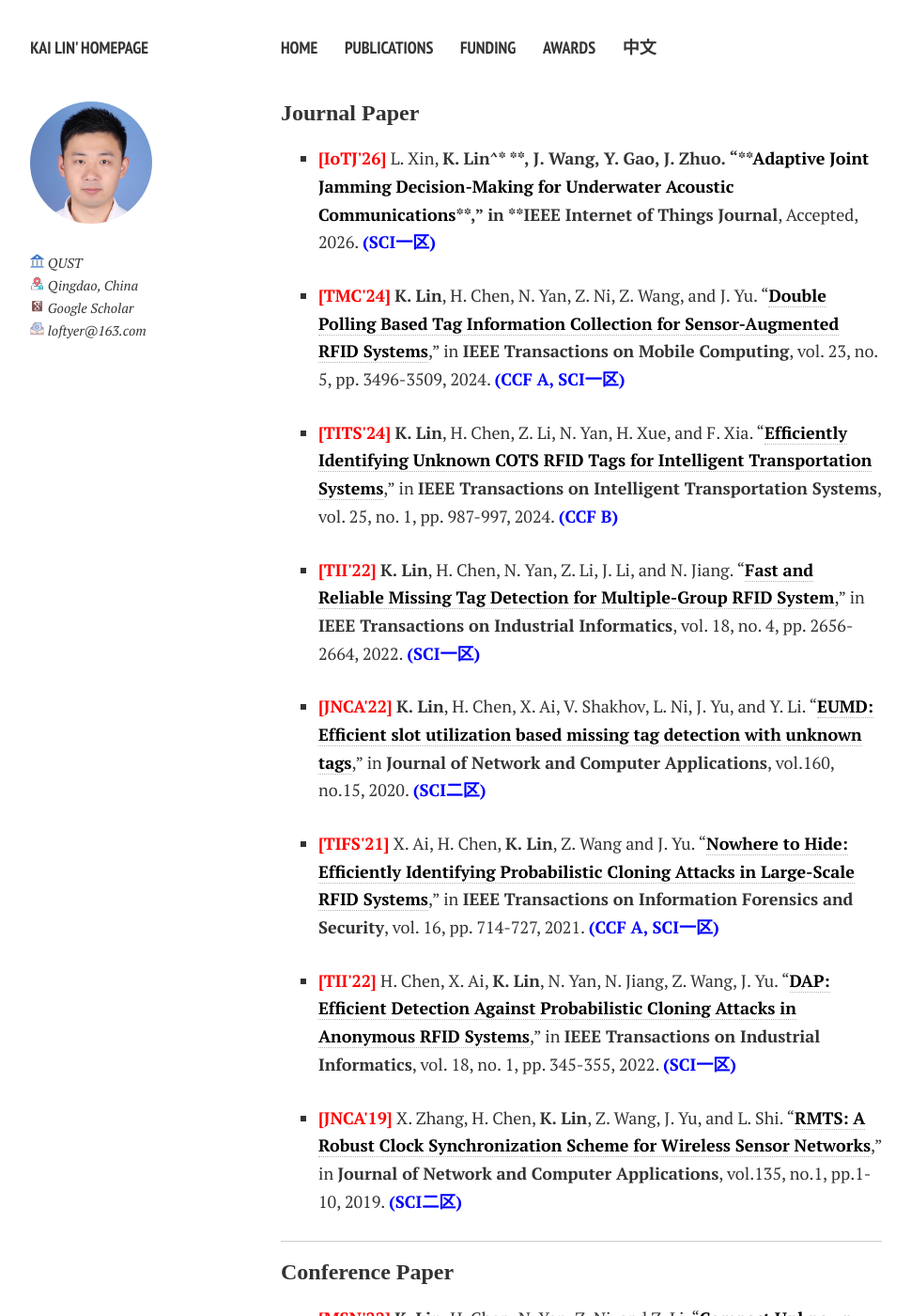
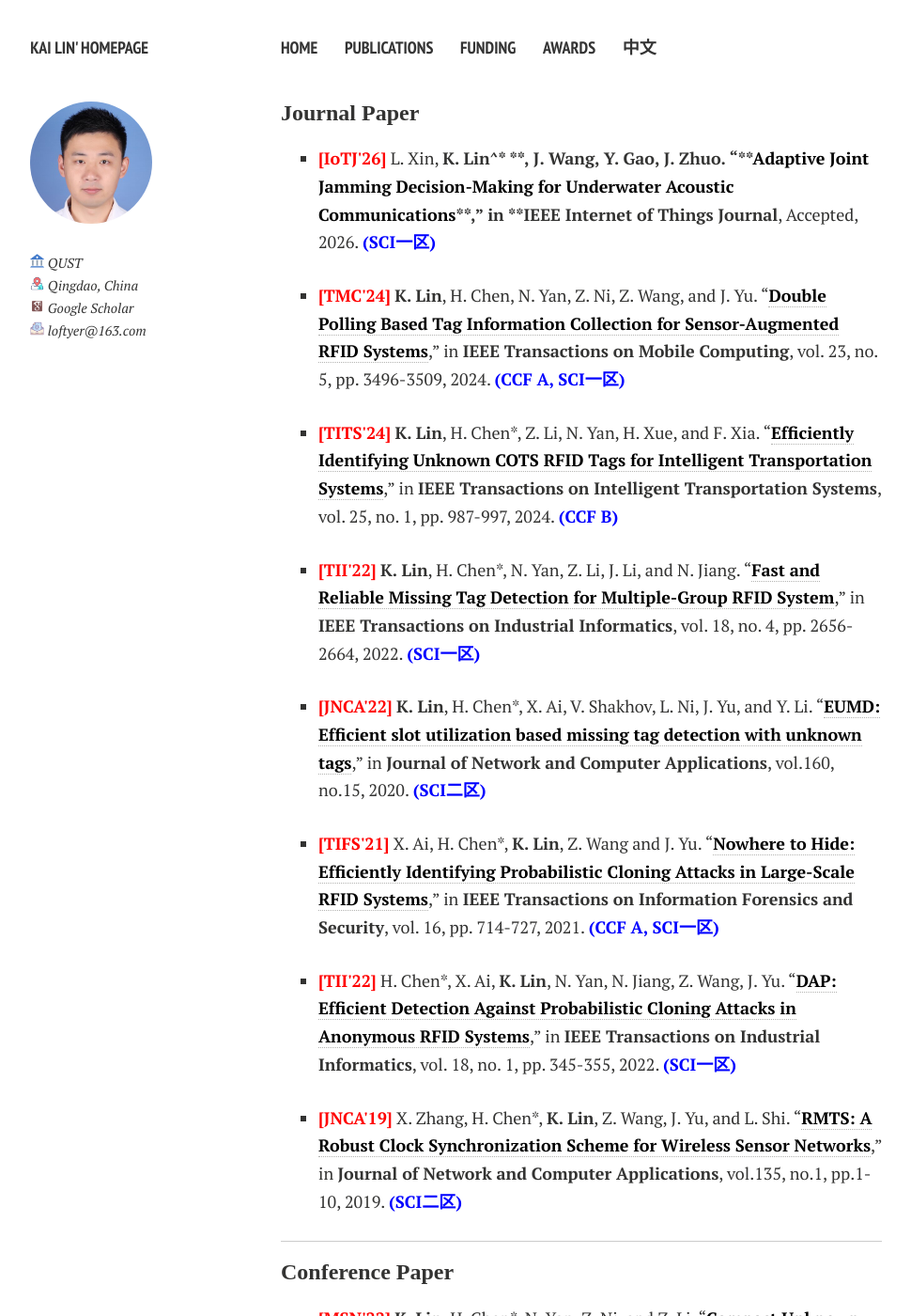
Before and after one commit to LoftyerLK/LoftyerLK.github.io, a Jekyll site: the page built from publications.md, in a window 1280 px wide and 1400 px high. Shown: the whole window at 94% size, without its empty margins (21-991 px from the left). Built offline with Jekyll 4.4.1, drawn with Linux system fonts in a browser that asks for light colours; nearby versions of some CDN libraries; comment, search, counter and statistics services are not loaded; a style sheet for code colours, icons or effects is not loaded; some of the changed text lies outside the part shown.

Commit message:
Update publications.md

```diff
--- a/publications.md
+++ b/publications.md
@@ -14,21 +14,21 @@ title: Publications
 
  - **<font color= red>[TMC'24]</font>** **K. Lin**, H. Chen, N. Yan, Z. Ni, Z. Wang, and J. Yu. “[**<font color= BLACK>Double Polling Based Tag Information Collection for Sensor-Augmented RFID Systems</font>**](https://ieeexplore.ieee.org/document/10129835/),” in **IEEE Transactions on Mobile Computing**, vol. 23, no. 5, pp. 3496-3509, 2024. **<font color= blue>(CCF A, SCI一区)</font>**
 
-- **<font color= red>[TITS'24]</font>** **K. Lin**, H. Chen, Z. Li, N. Yan, H. Xue, and F. Xia. “[**<font color= BLACK>Efficiently Identifying Unknown COTS RFID Tags for Intelligent Transportation Systems</font>**](https://ieeexplore.ieee.org/document/10171830),” in **IEEE Transactions on Intelligent Transportation Systems**, vol. 25, no. 1, pp. 987-997, 2024. **<font color= blue>(CCF B)</font>**
+- **<font color= red>[TITS'24]</font>** **K. Lin**, H. Chen*, Z. Li, N. Yan, H. Xue, and F. Xia. “[**<font color= BLACK>Efficiently Identifying Unknown COTS RFID Tags for Intelligent Transportation Systems</font>**](https://ieeexplore.ieee.org/document/10171830),” in **IEEE Transactions on Intelligent Transportation Systems**, vol. 25, no. 1, pp. 987-997, 2024. **<font color= blue>(CCF B)</font>**
 
-- **<font color= red>[TII'22]</font>** **K. Lin**, H. Chen, N. Yan, Z. Li, J. Li, and N. Jiang. “[**<font color= BLACK>Fast and Reliable Missing Tag Detection for Multiple-Group RFID System</font>**](https://ieeexplore.ieee.org/document/9354021),” in **IEEE Transactions on Industrial Informatics**, vol. 18, no. 4, pp. 2656-2664, 2022. **<font color= blue>(SCI一区)</font>**
+- **<font color= red>[TII'22]</font>** **K. Lin**, H. Chen*, N. Yan, Z. Li, J. Li, and N. Jiang. “[**<font color= BLACK>Fast and Reliable Missing Tag Detection for Multiple-Group RFID System</font>**](https://ieeexplore.ieee.org/document/9354021),” in **IEEE Transactions on Industrial Informatics**, vol. 18, no. 4, pp. 2656-2664, 2022. **<font color= blue>(SCI一区)</font>**
 
-- **<font color= red>[JNCA'22]</font>** **K. Lin**, H. Chen, X. Ai, V. Shakhov, L. Ni, J. Yu, and Y. Li. “[**<font color= BLACK>EUMD: Efficient slot utilization based missing tag detection with unknown tags</font>**](https://www.sciencedirect.com/science/article/abs/pii/S1084804520301144),” in **Journal of Network and Computer Applications**, vol.160, no.15, 2020. **<font color= blue>(SCI二区)</font>**
+- **<font color= red>[JNCA'22]</font>** **K. Lin**, H. Chen*, X. Ai, V. Shakhov, L. Ni, J. Yu, and Y. Li. “[**<font color= BLACK>EUMD: Efficient slot utilization based missing tag detection with unknown tags</font>**](https://www.sciencedirect.com/science/article/abs/pii/S1084804520301144),” in **Journal of Network and Computer Applications**, vol.160, no.15, 2020. **<font color= blue>(SCI二区)</font>**
 
-- **<font color= red>[TIFS'21]</font>** X. Ai, H. Chen, **K. Lin**, Z. Wang and J. Yu. “[**<font color= BLACK>Nowhere to Hide: Efficiently Identifying Probabilistic Cloning Attacks in Large-Scale RFID Systems</font>**](),” in **IEEE Transactions on Information Forensics and Security**, vol. 16, pp. 714-727, 2021. **<font color= blue>(CCF A, SCI一区)</font>**
+- **<font color= red>[TIFS'21]</font>** X. Ai, H. Chen*, **K. Lin**, Z. Wang and J. Yu. “[**<font color= BLACK>Nowhere to Hide: Efficiently Identifying Probabilistic Cloning Attacks in Large-Scale RFID Systems</font>**](),” in **IEEE Transactions on Information Forensics and Security**, vol. 16, pp. 714-727, 2021. **<font color= blue>(CCF A, SCI一区)</font>**
 
-- **<font color= red>[TII'22]</font>** H. Chen, X. Ai, **K. Lin**, N. Yan, N. Jiang, Z. Wang, J. Yu. “[**<font color= BLACK>DAP: Efficient Detection Against Probabilistic Cloning Attacks in Anonymous RFID Systems</font>**](),” in **IEEE Transactions on Industrial Informatics**, vol. 18, no. 1, pp. 345-355, 2022. **<font color= blue>(SCI一区)</font>**
+- **<font color= red>[TII'22]</font>** H. Chen*, X. Ai, **K. Lin**, N. Yan, N. Jiang, Z. Wang, J. Yu. “[**<font color= BLACK>DAP: Efficient Detection Against Probabilistic Cloning Attacks in Anonymous RFID Systems</font>**](),” in **IEEE Transactions on Industrial Informatics**, vol. 18, no. 1, pp. 345-355, 2022. **<font color= blue>(SCI一区)</font>**
 
-- **<font color= red>[JNCA'19]</font>** X. Zhang, H. Chen, **K. Lin**, Z. Wang, J. Yu, and L. Shi. “[**<font color= BLACK>RMTS: A Robust Clock Synchronization Scheme for Wireless Sensor Networks</font>**](),” in **Journal of Network and Computer Applications**, vol.135, no.1, pp.1-10, 2019. **<font color= blue>(SCI二区)</font>**
+- **<font color= red>[JNCA'19]</font>** X. Zhang, H. Chen*, **K. Lin**, Z. Wang, J. Yu, and L. Shi. “[**<font color= BLACK>RMTS: A Robust Clock Synchronization Scheme for Wireless Sensor Networks</font>**](),” in **Journal of Network and Computer Applications**, vol.135, no.1, pp.1-10, 2019. **<font color= blue>(SCI二区)</font>**
 
 
 ---
 
 <h3><font face="Times New Roman">Conference Paper</font></h3>
 
-- **<font color= red>[MSN'22]</font>** **K. Lin**,  H. Chen, N. Yan, Z. Ni, and Z. Li. “[**<font color= BLACK>Compact Unknown Tag Identification for Large-Scale RFID Systems</font>**](https://ieeexplore.ieee.org/document/10076567),” in Proc. of **MSN 2022**. **<font color= blue>(CCF C)</font>**
+- **<font color= red>[MSN'22]</font>** **K. Lin**,  H. Chen*, N. Yan, Z. Ni, and Z. Li. “[**<font color= BLACK>Compact Unknown Tag Identification for Large-Scale RFID Systems</font>**](https://ieeexplore.ieee.org/document/10076567),” in Proc. of **MSN 2022**. **<font color= blue>(CCF C)</font>**
```
